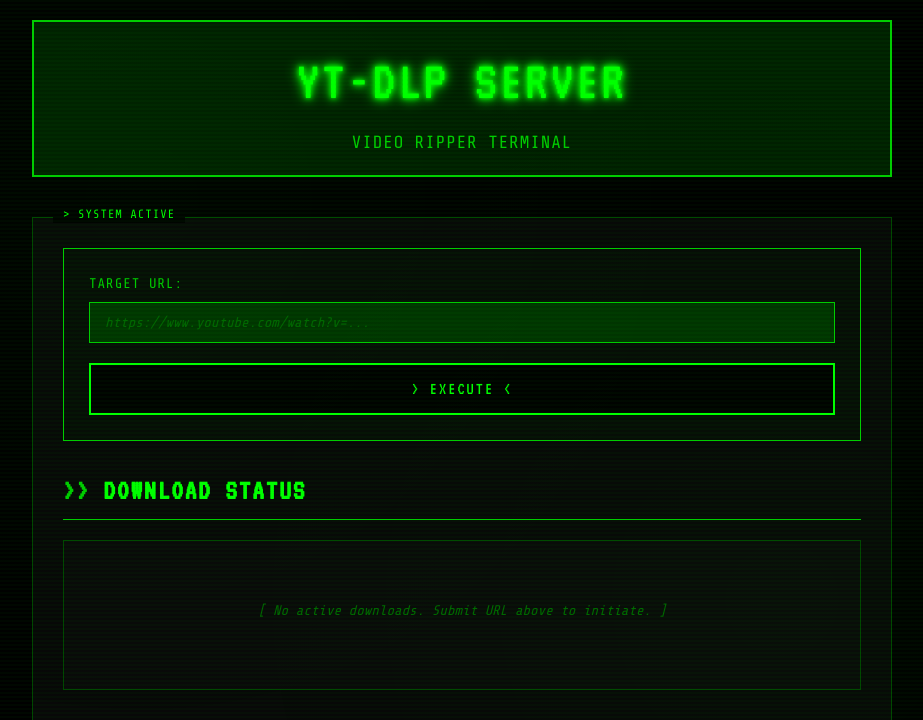
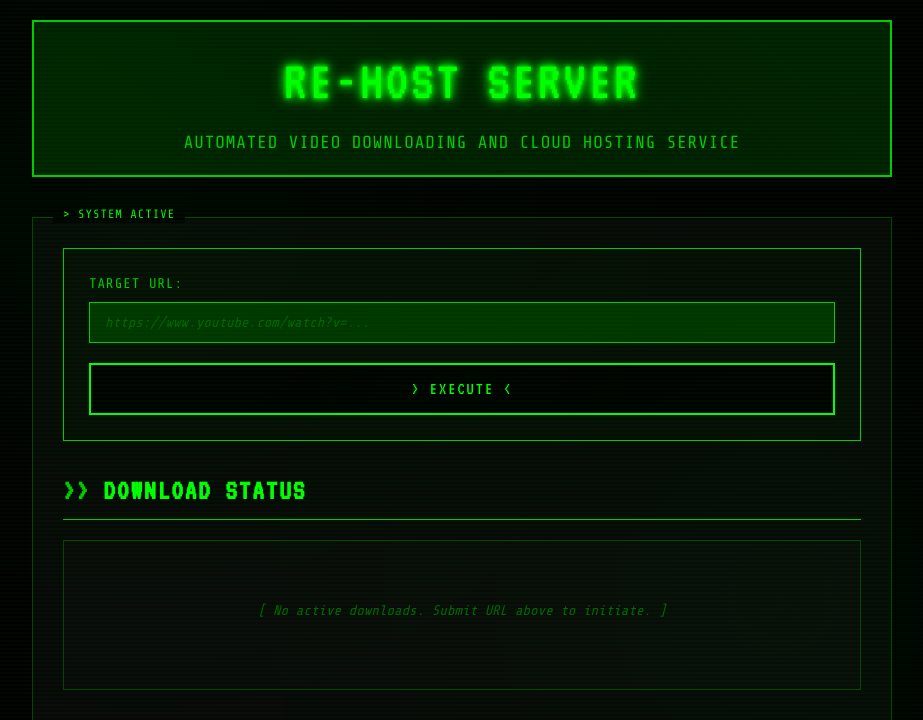
Before and after one commit to kevinpostal/FileGuru, a FastAPI app: page / in a window 1280 px wide. Shown: the top 720 px of the page, without its empty margins (178-1101 px from the left). Run offline with FastAPI, Linux system fonts and the light colour scheme.

Commit message:
ui: update header branding from YT-DLP SERVER to RE-HOST SERVER

```diff
--- a/yt-dlp-server/templates/index.html
+++ b/yt-dlp-server/templates/index.html
@@ -905,8 +905,8 @@
 <body>
     <div class="container">
         <header>
-            <h1>YT-DLP SERVER</h1>
-            <p>Video Ripper Terminal</p>
+            <h1>RE-HOST SERVER</h1>
+            <p>Automated video downloading and cloud hosting service</p>
         </header>
 
         <main>
```
